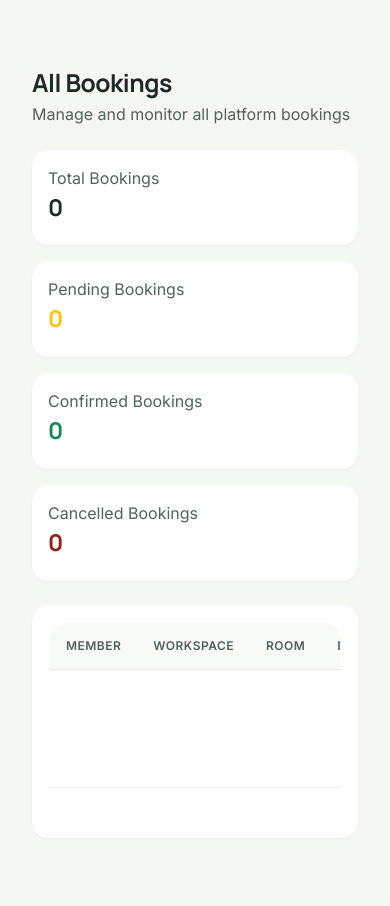
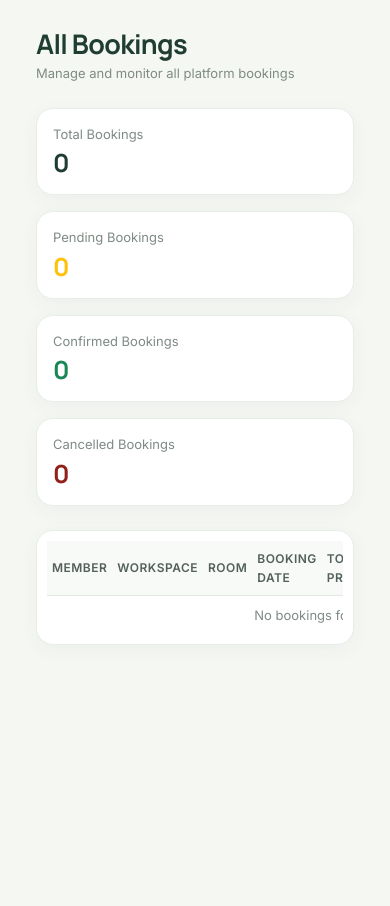
Before and after one commit to Orange-Coding-Academy/Co-WorkSpace-Project, a Laravel app: page /admin/bookings in a window 390 px wide. Shown: the part 72-978 px from the top of the page. After the commit the page ends 717 px from the top, so only its background shows below. Run offline with Laravel 12, Linux system fonts and the light colour scheme; a user stored in the database is signed in; data comes from the database, SQL or seed files in the repository; data that the repository does not hold is empty.

Commit message:
add styling

```diff
--- /dev/null
+++ b/NexOra/public/css/pages/admin-bookings.css
@@ -0,0 +1,299 @@
+
+/* =====================================================
+   NEXORA — ADMIN BOOKINGS
+===================================================== */
+
+.nx-admin-bookings {
+    padding: 10px 24px 35px !important;
+    margin-top: 0 !important;
+    color: #1D2924;
+}
+
+.nx-bookings-container {
+    padding: 0 10px !important;
+    max-width: 1600px;
+    margin: 0 auto;
+}
+
+/* Header */
+.nx-admin-bookings h2 {
+    color: #203D34;
+    font-size: 27px;
+    font-weight: 800;
+    letter-spacing: -0.7px;
+}
+
+.nx-admin-bookings .text-muted {
+    color: #7F8B84 !important;
+    font-size: 13px;
+}
+
+/* Statistics Cards */
+.nx-admin-bookings .card {
+    border: 1px solid #E8EDE8 !important;
+    border-radius: 17px !important;
+    background: #fff;
+    box-shadow: 0 5px 20px rgba(32, 61, 52, .045) !important;
+    transition: transform .25s ease, box-shadow .25s ease;
+}
+
+.nx-admin-bookings .card:hover {
+    transform: translateY(-3px);
+    box-shadow: 0 10px 26px rgba(32, 61, 52, .09) !important;
+}
+
+.nx-admin-bookings .card h3 {
+    color: #203D34;
+    font-size: 25px;
+    font-weight: 800;
+    margin-bottom: 0;
+}
+
+/* Table Card */
+.nx-admin-bookings > .nx-bookings-container > .card {
+    overflow: hidden;
+}
+
+.nx-admin-bookings .card-body {
+    padding: 22px;
+}
+
+/* Table Wrapper - No Horizontal Scroll */
+.bookings-table-wrapper {
+    width: 100%;
+    max-width: 100%;
+    overflow-x: hidden !important;
+    overflow-y: visible;
+}
+
+/* Table Layout */
+.bookings-table {
+    width: 100% !important;
+    min-width: 0 !important;
+    table-layout: auto !important;
+    border-collapse: separate;
+    border-spacing: 0;
+    margin-bottom: 0;
+}
+
+/* Table Header */
+.bookings-table thead th {
+    background: #F3F6F2;
+    color: #53615A;
+    font-size: 11px;
+    font-weight: 800;
+    text-transform: uppercase;
+    letter-spacing: .2px;
+    padding: 15px 10px !important;
+    border-bottom: 1px solid #E6ECE6;
+    white-space: normal !important;
+    line-height: 1.6;
+    vertical-align: middle;
+    overflow-wrap: normal;
+    word-break: normal;
+}
+
+/* Table Cells */
+.bookings-table tbody td {
+    padding: 15px 10px !important;
+    font-size: 12px;
+    color: #53615A;
+    border-bottom: 1px solid #EEF1ED;
+    vertical-align: middle;
+    white-space: normal !important;
+    overflow-wrap: break-word;
+    word-break: normal;
+    line-height: 1.7;
+}
+
+.bookings-table tbody tr {
+    transition: background .2s ease;
+}
+
+.bookings-table tbody tr:hover {
+    background: #F7FAF7;
+}
+
+.bookings-table tbody tr:last-child td {
+    border-bottom: none;
+}
+
+/* Member Name */
+.bookings-table .fw-semibold {
+    color: #203D34;
+    font-weight: 750 !important;
+}
+
+/* Booking Date */
+.bookings-table td:nth-child(4) {
+    min-width: 145px;
+    line-height: 1.8;
+}
+
+.bookings-table td:nth-child(4) small {
+    display: inline-block;
+    margin-top: 3px;
+}
+
+/* Prices */
+.bookings-table td:nth-child(5),
+.bookings-table td:nth-child(6) {
+    min-width: 100px;
+    white-space: nowrap !important;
+    font-weight: 700;
+}
+
+/* Status Columns */
+.bookings-table td:nth-child(7),
+.bookings-table td:nth-child(8) {
+    min-width: 105px;
+}
+
+/* Status Badges */
+.bookings-table .badge {
+    display: inline-block;
+    max-width: 100%;
+    padding: 7px 9px;
+    border-radius: 8px;
+    font-size: 10px;
+    font-weight: 750;
+    white-space: normal !important;
+    line-height: 1.5;
+    text-align: center;
+}
+
+.bookings-table .bg-success {
+    background: #E5F2E9 !important;
+    color: #28734A !important;
+}
+
+.bookings-table .bg-warning {
+    background: #FFF3D9 !important;
+    color: #986B18 !important;
+}
+
+.bookings-table .bg-danger {
+    background: #FCE9E6 !important;
+    color: #B94C40 !important;
+}
+
+.bookings-table .bg-secondary {
+    background: #EDF0ED !important;
+    color: #66736B !important;
+}
+
+/* Paid Amount */
+.bookings-table .text-success {
+    color: #31805A !important;
+}
+
+/* Pagination */
+.bookings-pagination {
+    display: flex;
+    align-items: center;
+    justify-content: space-between;
+    flex-wrap: wrap;
+    gap: 15px;
+    padding: 20px 4px 2px;
+    margin-top: 15px;
+    border-top: 1px solid #EDF0ED;
+}
+
+.pagination-info {
+    color: #7F8B84;
+    font-size: 12px;
+}
+
+.pagination-info strong {
+    color: #315C4D;
+    font-weight: 800;
+}
+
+.bookings-pagination .pagination {
+    display: flex;
+    align-items: center;
+    gap: 6px;
+    margin: 0;
+}
+
+.bookings-pagination .page-link {
+    min-width: 35px;
+    height: 35px;
+    display: inline-flex;
+    align-items: center;
+    justify-content: center;
+    padding: 5px 10px;
+    border: 1px solid #E5EBE5;
+    border-radius: 9px !important;
+    background: #fff;
+    color: #53615A;
+    font-size: 12px;
+    font-weight: 700;
+    box-shadow: none;
+    transition: all .2s ease;
+}
+
+.bookings-pagination .page-link:hover {
+    background: #EAF1ED;
+    border-color: #315C4D;
+    color: #315C4D;
+}
+
+.bookings-pagination .page-item.active .page-link {
+    background: #315C4D;
+    border-color: #315C4D;
+    color: #fff;
+}
+
+.bookings-pagination .page-item.disabled .page-link {
+    background: #F5F7F3;
+    color: #B5BDB7;
+    border-color: #EDF0ED;
+}
+
+/* Responsive */
+@media (max-width: 1200px) {
+    .nx-admin-bookings .card-body {
+        padding: 14px;
+    }
+
+    .bookings-table thead th,
+    .bookings-table tbody td {
+        padding: 11px 6px !important;
+        font-size: 10px;
+    }
+
+    .bookings-table td:nth-child(4) {
+        min-width: 120px;
+    }
+}
+
+@media (max-width: 768px) {
+    .nx-admin-bookings {
+        padding: 8px 10px 25px !important;
+    }
+
+    .nx-admin-bookings .card-body {
+        padding: 10px;
+    }
+
+    .bookings-table thead th,
+    .bookings-table tbody td {
+        padding: 8px 5px !important;
+        font-size: 9px;
+    }
+
+    .bookings-table td:nth-child(5),
+    .bookings-table td:nth-child(6) {
+        min-width: 85px;
+    }
+
+    .bookings-pagination {
+        justify-content: center;
+        text-align: center;
+    }
+
+    .pagination-info {
+        width: 100%;
+    }
+}
--- a/NexOra/resources/views/Admin/bookings.blade.php
+++ b/NexOra/resources/views/Admin/bookings.blade.php
@@ -6,7 +6,8 @@
 @section('page-title', 'Bookings')
 
 @push('styles')
-@include('layouts.dashboard.partials.app-compat-styles')
+    @include('layouts.dashboard.partials.app-compat-styles')
+    <link rel="stylesheet" href="{{ asset('css/pages/admin-bookings.css') }}">
 @endpush
 
 @push('scripts')
@@ -14,9 +15,8 @@
 @endpush
 
 @section('content')
-<div class="nx-page-content py-4">
-<div class="container-fluid py-4">
-
+<div class="nx-page-content nx-admin-bookings">
+<div class="container-fluid nx-bookings-container">
     <div class="d-flex justify-content-between align-items-center mb-4">
         <div>
             <h2 class="fw-bold mb-1">All Bookings</h2>
@@ -56,8 +56,8 @@
     {{-- Bookings Table --}}
     <div class="card border-0 shadow-sm">
         <div class="card-body">
-            <div class="table-responsive">
-                <table class="table table-hover align-middle">
+         <div class="bookings-table-wrapper">
+    <table class="table table-hover align-middle bookings-table">
                     <thead class="table-light">
                         <tr>
                             <th>Member</th>
@@ -99,18 +99,23 @@
                                 </td>
 
                                 <td>
-                                    <div>{{ $booking->start_date_time }}</div>
-                                    <small class="text-muted">
-                                        To: {{ $booking->end_date_time }}
-                                    </small>
+                                   <div>
+    {{ \Carbon\Carbon::parse($booking->start_date_time)->format('Y-m-d') }}
+</div>
+
+<small class="text-muted">
+    {{ \Carbon\Carbon::parse($booking->start_date_time)->format('g:i A') }}
+    -
+    {{ \Carbon\Carbon::parse($booking->end_date_time)->format('g:i A') }}
+</small>
                                 </td>
 
                                 <td class="fw-semibold">
-                                    {{ number_format($booking->total_price, 2) }} JOD
+                                    {{ number_format($booking->total_price, 0) }} JOD
                                 </td>
 
                                 <td class="text-success fw-semibold">
-                                    {{ number_format($paidAmount, 2) }} JOD
+                                    {{ number_format($paidAmount, 0) }} JOD
                                 </td>
 
                                 <td>
@@ -145,9 +150,23 @@
                 </table>
             </div>
 
-            <div class="mt-3">
-                {{ $bookings->links() }}
-            </div>
+           @if($bookings->hasPages())
+    <div class="bookings-pagination">
+        <div class="pagination-info">
+            Showing
+            <strong>{{ $bookings->firstItem() }}</strong>
+            to
+            <strong>{{ $bookings->lastItem() }}</strong>
+            of
+            <strong>{{ $bookings->total() }}</strong>
+            bookings
+        </div>
+
+        <div class="pagination-links">
+            {{ $bookings->onEachSide(1)->links('pagination::bootstrap-5') }}
+        </div>
+    </div>
+@endif
         </div>
     </div>
 
--- a/NexOra/resources/views/payment/success.blade.php
+++ b/NexOra/resources/views/payment/success.blade.php
@@ -148,7 +148,7 @@
 <div class="container py-5 text-center" style="max-width: 500px;">
     <h2 class="text-success">Payment successful</h2>
     <p>Thank you. Your booking or membership will be confirmed in a few seconds, once Stripe notifies our server.</p>
-    <a href="{{ route('stripe.test') }}" class="btn btn-primary">Back</a>
+
 </div>
 </body>
 </html>
```
